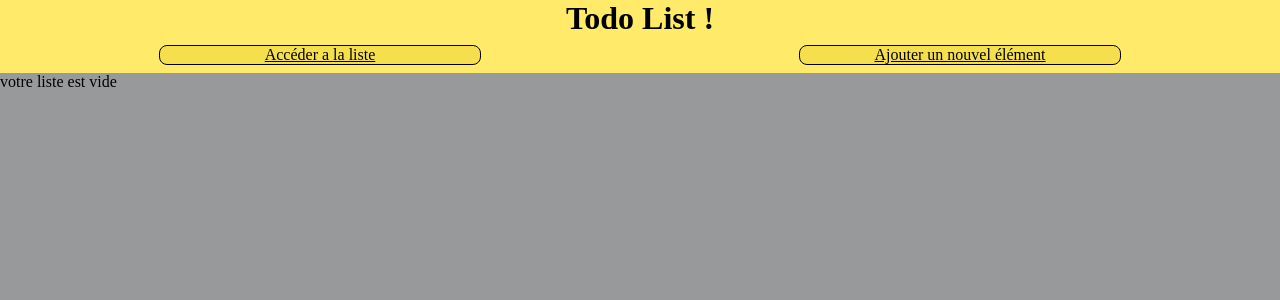
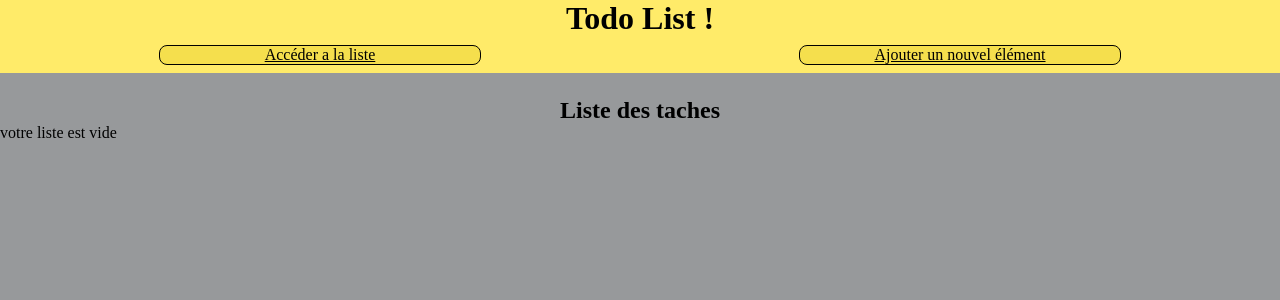
Before and after one commit to antho77m/TodoList, a React (Create React App) app: page /list in a window 1280 px wide. Shown: the top 300 px of the page. Built offline with nearby package versions, Linux system fonts and the light colour scheme.

Commit message:
todoList fonctionnel

```diff
--- a/src/App.tsx
+++ b/src/App.tsx
@@ -14,6 +14,7 @@ function App() {
       todoList.push(todo)
       setTodoList(todoList)
     }
+    return true
   }
   return (
     <div className="App">
@@ -21,7 +22,9 @@ function App() {
       <Header/>
       <Routes>
         <Route path="/" element={<Welcome/>}/>
-        <Route path="/list" element={<TodoList todoList={todoList} />}/>
+        <Route path="/list" element={<TodoList todoList={todoList} todoListUpdate={(todos)=>{
+          setTodoList(todos)
+        }} />}/>
         <Route path='/add' element={<TodoAdder todoAdd={addTodo}/>}/>
       </Routes>
 
--- a/src/components/TodoList.tsx
+++ b/src/components/TodoList.tsx
@@ -1,45 +1,101 @@
-export function TodoList(props:{todoList:Todo[]|undefined}){
+import React from "react"
+
+export function TodoList(props:{todoList:Todo[]|undefined,todoListUpdate:(todo:Todo[])=>void}){
+
+    const content:JSX.Element = props.todoList===undefined?<EmptyList/>:
+        <ListFill todoList={props.todoList} todoListUpdate={props.todoListUpdate}/>
+
+
     return <div className="todo_list">
-
-        {props.todoList===undefined &&<EmptyList/>}
-        {
-            props.todoList?.map((val,i)=>{
-                return <TodoDisplayer name={val.name} checked={val.checked} key={i}/>
-            })
-
-        }
+        <HeaderTodoList/>
+        {content}
     </div>
 
 }
+function HeaderTodoList(){
+    return <div className="list_header">
+        <h3>Liste des taches</h3>
+    </div>
+
+}
+function ListFill(props:{todoList:Todo[]|undefined,todoListUpdate:(todo:Todo[])=>void}){
+    return <div className="list">
+        {props.todoList?.map((val,i)=>{
+            return <TodoDisplayer todo={val} key={i} todoCheck={(val)=>{
+                let todoList:Todo[] = props.todoList as Todo[]
+                    todoList[i].checked = !todoList[i].checked
+                    props.todoListUpdate(todoList)
+                } } />
+            })}
+    </div>
+}
+
+
 
 function EmptyList() {
     return <div>votre liste est vide</div>
 
 }
 
-function TodoDisplayer(props:Todo){
+function TodoDisplayer(props:{todo:Todo,todoCheck:(todo:Todo)=>void}){
     return <div className="todo">
-        <input type="checkbox" name="" id="" defaultChecked={props.checked} />
-        {props.name}
+        <div className="todoCheck">
+
+            <input type="checkbox" name="" id="" defaultChecked={props.todo.checked} onChange={()=>{props.todoCheck(props.todo)}} />
+
+        </div>
+
+        <div className="todo_name">{props.todo.name}</div>
+        <div className="todo_description">{props.todo.description}</div>
+
 
     </div>
 }
 
-export function TodoAdder(props:{todoAdd:(todo:Todo)=>void}){
-    let todoName:string = ""
-    return <div>
-        nom de la tache:<input type="text" id="todo_name" onChange={(e)=>{todoName=e.target.value}} />
-        <input type="submit" value="ajouter" onClick={()=>{
-            props.todoAdd({name:todoName,checked:false})   // par défaut la tache n'est pas réalisé
+export function TodoAdder(props:{todoAdd:(todo:Todo)=>boolean}){
 
 
+    let [result,setResult] = React.useState<boolean>(false)
+    let [newTodo,setNewTodo] = React.useState<Todo>({name:"",description:"",checked:false})
+    let todoName:string = ""
+    let todoDescription:string = ""
+    return <div>
+        <div className="name">
+            <label htmlFor="todo_name">nom de la tache:</label>
+            <input type="text" name="todo_name" defaultValue={todoName} id="todo_name" onChange={(e)=>{todoName=e.target.value}} />
+        </div>
+
+        <div className="description">
+            <label htmlFor="todo_description">description de la tache:</label>
+            <input type="text" id="todo_description" defaultValue={todoDescription} name="todo_description" onChange={(e)=>{todoDescription=e.target.value}} />
+        </div>
+
+        <input type="submit" value="ajouter" onClick={()=>{
+            newTodo.name = todoName
+            newTodo.description = todoDescription
+            setNewTodo(newTodo)
+            if(props.todoAdd(newTodo)){
+                setResult(true)
+            }else{
+                setResult(false)
+            }
+            todoName = ""
+            todoDescription = ""
         }}  />
+        {result && <Result name={newTodo.name}/>}
+    </div>
+
+}
+
+function Result(props:{name:string}){
+    return <div>
+        la tache {props.name} a bien été ajouté
     </div>
 
 }
 
 export interface Todo{
     name:string,    // nom de la tache
-    //description:string,   // description de la tache (ajouté plus tard)
+    description:string,   // description de la tache (ajouté plus tard)
     checked:boolean, // définit si la tache est réalisé
 }
--- a/src/css/styles.css
+++ b/src/css/styles.css
@@ -13,13 +13,15 @@ body {
   padding: 0;
   margin: 0;
 }
+
 .header nav {
   padding: 0;
   margin: 0;
   display: flex;
   justify-content: space-around;
 }
-.header nav .linker {
+
+.linker {
   background-color: #F5DF4D;
   width: 25%;
   text-align: center;
@@ -28,11 +30,30 @@ body {
   color: black;
   border-radius: 0.5em;
 }
-.header nav .linker:hover {
+.linker:hover {
   background-color: #A89723;
 }
-.header nav .linker a:visited {
+.linker a:visited {
   color: black;
 }
 
+.todo_list h3 {
+  margin: 0;
+  margin-top: 1em;
+  text-align: center;
+  color: black;
+  font-size: 1.5em;
+}
+
+.todo {
+  margin: auto;
+  width: 75%;
+  display: flex;
+  justify-content: left;
+  align-items: center;
+}
+.todo div {
+  padding: 1em;
+}
+
 /*# sourceMappingURL=styles.css.map */
--- a/src/scss/styles.scss
+++ b/src/scss/styles.scss
@@ -1,5 +1,8 @@
 $background:#939597;
 $background2:#97999B;
+$header_selection_hover : #A89723;
+$header: #FFEB69;
+$header_selection: #F5DF4D;
 
 body{
     background-color: $background2;
@@ -8,9 +11,6 @@ body{
 
 
 .header{ //corresponds au composant Header
-    $header_selection_hover : #A89723;
-    $header: #FFEB69;
-    $header_selection: #F5DF4D;
 
 
     background-color: $header;
@@ -23,11 +23,16 @@ body{
         margin: 0;
     }
 
-    nav{
+}
+
+.header nav{
     padding: 0;
     margin: 0;
     display: flex;
     justify-content: space-around;
+
+
+}
 
 .linker{
     background-color: $header_selection;
@@ -38,15 +43,34 @@ body{
     color: black;
     border-radius: 0.5em;
 
-
     &:hover{
         background-color: $header_selection_hover;
     }
     a:visited{
         color: black;
     }
+}
 
+
+.todo_list h3{
+    margin: 0;
+    margin-top: 1em;
+    text-align: center;
+    color: black;
+    font-size: 1.5em;
 }
+
+
+
+.todo{
+    margin: auto;
+    width: 75%;
+    display: flex;
+    justify-content: left;
+    align-items: center;
+
+    div{
+        padding: 1em;
     }
 
 }
```
Also changed, not shown: 2 other files (tests, documents, lock files or other folders). Lines whose indentation alone changed are shown as unchanged.
